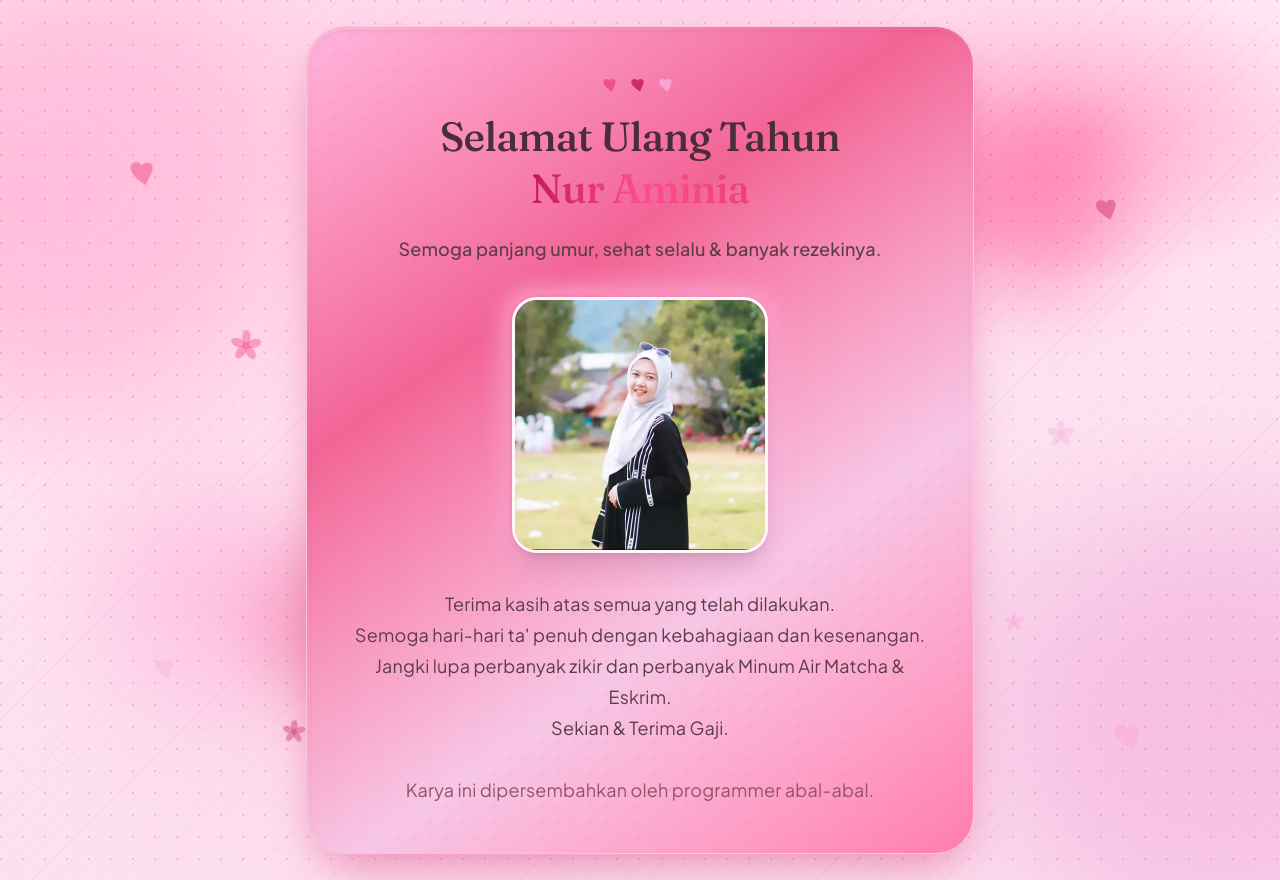
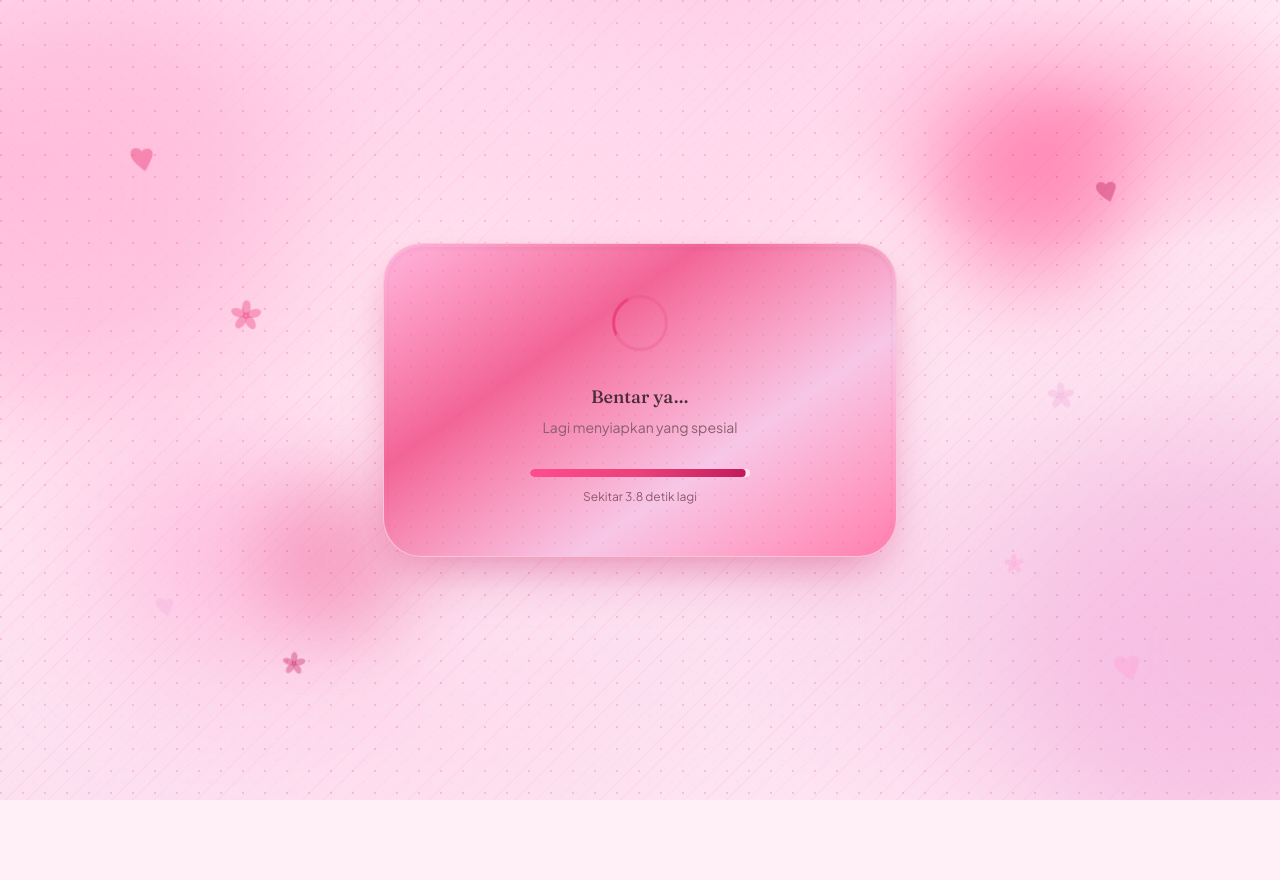
Before and after one commit to yudhanugrahasyailendra/mini-apps, a Next.js app: page / in a window 1280 px wide. Both pictures are taken after a click on the button "Wajib di klik NAH". After the commit the page ends 800 px from the top, so only its background shows below. Built offline with nearby package versions, Linux system fonts and the light colour scheme.

Commit message:
Loading Bar

```diff
--- a/app/globals.css
+++ b/app/globals.css
@@ -214,3 +214,17 @@ main {
   animation: floaty 5.8s ease-in-out infinite;
   animation-delay: -2s;
 }
+
+@keyframes loadBar {
+  from {
+    transform: scaleX(0);
+  }
+  to {
+    transform: scaleX(1);
+  }
+}
+
+.loading-bar-fill {
+  transform: scaleX(0);
+  transform-origin: left;
+}
--- a/app/page.tsx
+++ b/app/page.tsx
@@ -1,6 +1,9 @@
 'use client';
 
-import { useState, useRef } from 'react';
+import { useState, useRef, useEffect } from 'react';
+
+/** Durasi loading sebelum konten utama (ms) — disengaja tidak terlalu cepat */
+const LOADING_DURATION_MS = 3800;
 
 function Heart({ className }: { className?: string }) {
   return (
@@ -38,15 +41,23 @@ function SmallFlower({ className }: { className?: string }) {
 }
 
 export default function Home() {
-  const [showSurprise, setShowSurprise] = useState(false);
+  const [phase, setPhase] = useState<'intro' | 'loading' | 'content'>('intro');
   const audioRef = useRef<HTMLAudioElement>(null);
 
   const handleClick = () => {
-    setShowSurprise(true);
-    setTimeout(() => {
-      audioRef.current?.play();
-    }, 500);
+    setPhase('loading');
   };
+
+  useEffect(() => {
+    if (phase !== 'loading') return;
+    const id = window.setTimeout(() => {
+      setPhase('content');
+      window.setTimeout(() => {
+        void audioRef.current?.play();
+      }, 450);
+    }, LOADING_DURATION_MS);
+    return () => window.clearTimeout(id);
+  }, [phase]);
 
   return (
     <main className="relative flex min-h-screen flex-col items-center justify-center overflow-hidden px-4 py-10 sm:p-6">
@@ -71,7 +82,7 @@ export default function Home() {
       <SmallFlower className="decor-float pointer-events-none absolute left-[22%] bottom-[12%] z-[2] h-4 w-4 text-[color-mix(in_srgb,var(--pink-deep)_35%,transparent)] sm:bottom-[15%] sm:h-6 sm:w-6" />
       <SmallFlower className="decor-float-delayed pointer-events-none absolute right-[20%] bottom-[28%] z-[2] h-5 w-5 text-[color-mix(in_srgb,var(--bubblegum)_42%,transparent)]" />
 
-      {!showSurprise ? (
+      {phase === 'intro' ? (
         <div className="relative z-10 w-full max-w-md sm:max-w-lg">
           <div className="card-pink-frame rounded-[2.35rem] p-[3px]">
             <section className="card-soft-dots rounded-[2.2rem] bg-gradient-to-b from-[var(--card-inner)] to-[color-mix(in_srgb,var(--card-inner)_88%,var(--pink-mist))] px-8 py-11 text-center shadow-inner dark:from-[var(--card-inner)] dark:to-[color-mix(in_srgb,var(--cream)_95%,var(--pink-mist))]">
@@ -93,6 +104,43 @@ export default function Home() {
               >
                 Wajib di klik NAH
               </button>
+            </section>
+          </div>
+        </div>
+      ) : phase === 'loading' ? (
+        <div className="relative z-10 w-full max-w-md sm:max-w-lg">
+          <div className="card-pink-frame rounded-[2.35rem] p-[3px]">
+            <section
+              className="card-soft-dots flex min-h-[280px] flex-col items-center justify-center gap-8 rounded-[2.2rem] bg-gradient-to-b from-[var(--card-inner)] to-[color-mix(in_srgb,var(--card-inner)_88%,var(--pink-mist))] px-8 py-12 text-center shadow-inner dark:from-[var(--card-inner)] dark:to-[color-mix(in_srgb,var(--cream)_95%,var(--pink-mist))]"
+              aria-busy
+              aria-live="polite"
+              aria-label="Memuat kejutan"
+            >
+              <div
+                className="h-14 w-14 rounded-full border-[3px] border-[color-mix(in_srgb,var(--pink-accent)_25%,transparent)] border-t-[var(--pink-accent)] animate-spin"
+                role="presentation"
+              />
+              <div>
+                <p className="font-display text-lg font-medium text-[var(--foreground)]">
+                  Bentar ya…
+                </p>
+                <p className="mt-1.5 text-sm text-[var(--text-muted)]">
+                  Lagi menyiapkan yang spesial
+                </p>
+              </div>
+              <div className="w-full max-w-[220px]">
+                <div className="h-2 overflow-hidden rounded-full bg-[color-mix(in_srgb,var(--pink-mist)_80%,white)] dark:bg-[color-mix(in_srgb,var(--pink-deep)_25%,transparent)]">
+                  <div
+                    className="loading-bar-fill h-full w-full rounded-full bg-gradient-to-r from-[var(--pink-hot)] via-[var(--pink-accent)] to-[var(--pink-deep)]"
+                    style={{
+                      animation: `loadBar ${LOADING_DURATION_MS}ms cubic-bezier(0.33, 1, 0.68, 1) forwards`,
+                    }}
+                  />
+                </div>
+                <p className="mt-3 text-xs text-[color-mix(in_srgb,var(--text-muted)_90%,var(--pink-deep))]">
+                  Sekitar {(LOADING_DURATION_MS / 1000).toFixed(1)} detik lagi
+                </p>
+              </div>
             </section>
           </div>
         </div>
```
